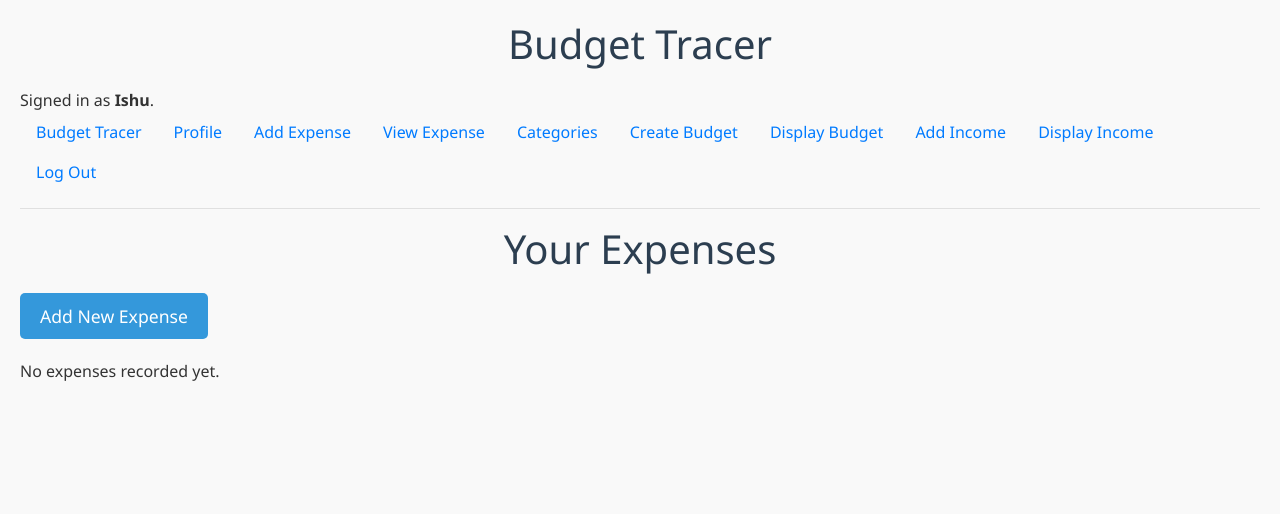
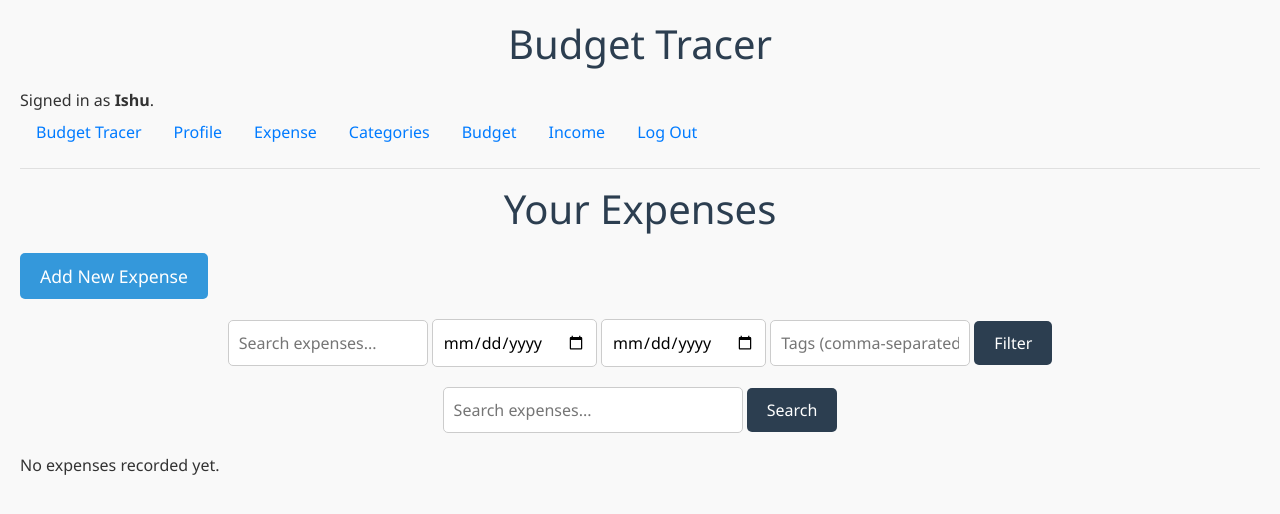
Before and after one commit to Ishannjain/Smart-Expense-Tracer, a Django app: page /display_expense/ in a window 1280 px wide. Shown: the top 514 px of the page. Run offline with Django 5.2, Linux system fonts and the light colour scheme; a user stored in the database is signed in; data comes from the database, SQL or seed files in the repository; both versions use the stored data as it was after the commit; some libraries are stand-ins or nearby versions.

Commit message:
search bar

```diff
--- a/budget/budget/settings.py
+++ b/budget/budget/settings.py
@@ -11,7 +11,7 @@ https://docs.djangoproject.com/en/5.1/ref/settings/
 """
 
 from pathlib import Path
-
+import os
 # Build paths inside the project like this: BASE_DIR / 'subdir'.
 BASE_DIR = Path(__file__).resolve().parent.parent
 
@@ -26,6 +26,8 @@ SECRET_KEY = 'django-insecure-_8okz4%h)9yu&@=1175jvc+)u@cddess!uq^eczt5b0*1dg&e0
 DEBUG = True
 
 ALLOWED_HOSTS = []
+MEDIA_URL = '/media/'
+MEDIA_ROOT = os.path.join(BASE_DIR, 'media')
 
 
 # Application definition
--- a/budget/record/admin.py
+++ b/budget/record/admin.py
@@ -6,3 +6,5 @@ admin.site.register(Category)
 admin.site.register(Expense)
 admin.site.register(Income)
 admin.site.register(Budget)
+admin.site.register(Profile)
+admin.site.register(Friend)
--- a/budget/record/models.py
+++ b/budget/record/models.py
@@ -1,5 +1,6 @@
 from django.contrib.auth.models import AbstractUser
 from django.db import models
+from PIL import Image
 
 
 class User(AbstractUser):
@@ -13,6 +14,7 @@ class Expense(models.Model):
     category=models.ForeignKey(Category,on_delete=models.SET_NULL,null=True)
     date=models.DateField()
     note=models.TextField(blank=True,max_length=1000)
+
 class Income(models.Model):
     user=models.ForeignKey(User,on_delete=models.CASCADE)
     amount=models.DecimalField(max_digits=10,decimal_places=2)
@@ -28,3 +30,21 @@ class Budget(models.Model):
     amount = models.DecimalField(max_digits=10, decimal_places=2)
     period = models.CharField(max_length=10, choices=[('monthly', 'Monthly'), ('yearly', 'Yearly')])
     start_date = models.DateField()
+class Profile(models.Model):
+    user=models.ForeignKey(User,on_delete=models.CASCADE)
+    image=models.ImageField(upload_to='profile_images/',default='default.jpg')
+    about=models.TextField(blank=True)
+    def __str__(self):
+        return f"{self.user.username} Profile"
+
+    def save(self, *args, **kwargs):
+        super().save(*args, **kwargs)
+
+        img = Image.open(self.image.path)
+        if img.height > 300 or img.width > 300:
+            output_size = (300, 300)
+            img.thumbnail(output_size)
+            img.save(self.image.path)
+class Friend(models.Model):
+    current_user = models.ForeignKey(User, related_name='owner', on_delete=models.CASCADE)
+    friend = models.ForeignKey(User, related_name='friend', on_delete=models.CASCADE)
--- a/budget/record/templates/record/display_expense.html
+++ b/budget/record/templates/record/display_expense.html
@@ -120,7 +120,28 @@
 
 <h1>Your Expenses</h1>
 <a href="{% url 'add_expense' %}" class="add-expense">Add New Expense</a>
+<form method="get" style="margin-bottom: 20px; text-align: center;">
+    <input type="text" name="q" placeholder="Search expenses..." value="{{ request.GET.q }}"
+           style="padding: 10px; width: 200px; border-radius: 5px; border: 1px solid #ccc;">
 
+    <input type="date" name="start_date" value="{{ request.GET.start_date }}"
+           style="padding: 10px; border-radius: 5px; border: 1px solid #ccc;">
+    <input type="date" name="end_date" value="{{ request.GET.end_date }}"
+           style="padding: 10px; border-radius: 5px; border: 1px solid #ccc;">
+
+    <input type="text" name="tags" placeholder="Tags (comma-separated)" value="{{ request.GET.tags }}"
+           style="padding: 10px; width: 200px; border-radius: 5px; border: 1px solid #ccc;">
+
+    <button type="submit" style="padding: 10px 20px; background-color: #2c3e50; color: white; border: none; border-radius: 5px;">
+        Filter
+    </button>
+</form><form method="get" style="margin-bottom: 20px; text-align: center;">
+    <input type="text" name="q" placeholder="Search expenses..." value="{{ request.GET.q }}"
+           style="padding: 10px; width: 300px; border-radius: 5px; border: 1px solid #ccc;">
+    <button type="submit" style="padding: 10px 20px; background-color: #2c3e50; color: white; border: none; border-radius: 5px;">
+        Search
+    </button>
+</form>
 {% if expenses %}
     <table>
         <thead>
--- a/budget/record/templates/record/layout.html
+++ b/budget/record/templates/record/layout.html
@@ -22,29 +22,22 @@
             </li>
             {% if user.is_authenticated %}
             <li class="nav-item">
-                <a class="nav-link" href="#">Profile</a>
+                <a class="nav-link" href="{% url 'profile' user.username%}">Profile</a>
             </li>
+
             <li class="nav-item">
-                <a class="nav-link" href="{% url 'add_expense' %}">Add Expense</a>
-            </li>
-            <li class="nav-item">
-                <a class="nav-link" href="{% url 'display_expense' %}">View Expense</a>
+                <a class="nav-link" href="{% url 'display_expense' %}">Expense</a>
             </li>
             <li class="nav-item">
                 <a class="nav-link" href="{% url 'categories_list' %}">Categories</a>
             </li>
 
+
             <li class="nav-item">
-                <a class="nav-link" href="{% url 'create_budget' %}">Create Budget</a>
+                <a class="nav-link" href="{% url 'display_budget' %}">Budget</a>
             </li>
             <li class="nav-item">
-                <a class="nav-link" href="{% url 'display_budget' %}">Display Budget</a>
-            </li>
-            <li class="nav-item">
-                <a class="nav-link" href="{% url 'add_income'%}">Add Income</a>
-            </li>
-            <li class="nav-item">
-                <a class="nav-link" href="{% url 'display_income'%}">Display Income</a>
+                <a class="nav-link" href="{% url 'display_income'%}">Income</a>
             </li>
                 <li class="nav-item">
                     <a class="nav-link" href="{% url 'logout' %}">Log Out</a>
--- a/budget/record/urls.py
+++ b/budget/record/urls.py
@@ -1,6 +1,9 @@
 from django.urls import path
 
 from . import views
+from django.conf import settings
+from django.conf.urls.static import static
+
 
 urlpatterns = [
     path("", views.index, name="index"),
@@ -19,7 +22,12 @@ urlpatterns = [
     path("create_budget/",views.create_budget,name="create_budget"),
     path("display_budget/",views.display_budget,name="display_budget"),
     path('budget/<int:budget_id>/edit/', views.edit_budget, name='edit_budget'),
-    path('budget/<int:budget_id>/delete/', views.delete_budget, name='delete_budget')
+    path('budget/<int:budget_id>/delete/', views.delete_budget, name='delete_budget'),
+    path('profile/<str:username>/', views.profile, name='profile'),
+    path('add_friend/<int:user_id>/', views.add_friend, name='add_friend'),
+    path('profile_view/<int:user_id>/', views.profile_view, name='profile_view')
+
 
 
 ]
+urlpatterns += static(settings.MEDIA_URL, document_root=settings.MEDIA_ROOT)
--- a/budget/record/views.py
+++ b/budget/record/views.py
@@ -5,7 +5,7 @@ from django.shortcuts import render,redirect, get_object_or_404
 from django.urls import reverse
 from django.db.models import Sum
 from decimal import Decimal
-
+from django.db.models import Q
 from .models import *
 from datetime import datetime
 def index(request):
@@ -64,10 +64,34 @@ def login_view(request):
         return render(request, "record/login.html")
 
 def display_expense(request):
-    expense=Expense.objects.filter(user=request.user).select_related('category')
-    total_expense = expense.aggregate(total=Sum('amount'))['total'] or 0
+    query = request.GET.get('q')
+    start_date = request.GET.get('start_date')
+    end_date = request.GET.get('end_date')
+    tags = request.GET.get('tags', '')
+    expenses = Expense.objects.select_related('category').filter(user=request.user)
+    if query:
+        expenses = expenses.filter(
+            Q(note__icontains=query) |
+            Q(category__name__icontains=query)
+        )
+
+    if start_date and end_date:
+        try:
+            start = datetime.strptime(start_date, '%Y-%m-%d').date()
+            end = datetime.strptime(end_date, '%Y-%m-%d').date()
+            expenses = expenses.filter(date__range=(start, end))
+        except ValueError:
+            pass  # Handle invalid date formats if necessary
+
+    if tags:
+        tag_list = [tag.strip() for tag in tags.split(',') if tag.strip()]
+        if tag_list:
+            expenses = expenses.filter(tags__name__in=tag_list).distinct()
+
+    expenses = expenses.order_by('-date')
+    total_expense = expenses.aggregate(total=Sum('amount'))['total'] or 0
     return render(request,'record/display_expense.html',{
-        "expenses":expense,
+        "expenses":expenses,
         "total_expense":total_expense
     })
 def add_expense(request):
@@ -216,8 +240,15 @@ def create_budget(request):
 
 
 def display_budget(request):
+    query = request.GET.get('q')
     budgets = Budget.objects.filter(user=request.user)
     budget_data = []
+    expenses = Expense.objects.select_related('category').filter(user=request.user)
+    if query:
+        expenses = expenses.filter(
+            Q(note__icontains=query) |
+            Q(category__name__icontains=query)
+        )
 
     for budget in budgets:
         expenses = Expense.objects.filter(
@@ -287,3 +318,26 @@ def delete_budget(request, budget_id):
         budget.delete()
         return redirect('display_budget')
     return render(request, 'record/delete_budget.html', {'budget': budget})
+def profile(request,username):
+    user=get_object_or_404(User,username=username)
+    return render(request,'record/profile.html',{
+        "user":user
+    })
+
+def profile_view(request):
+    if request.method == 'POST' and request.FILES.get('image'):
+        image = request.FILES['image']
+        profile = request.user.profile
+        profile.image.save(image.name, image)
+        profile.save()
+        return redirect('profile', username=request.user.username)
+
+    return render(request, 'record/profile_view.html')
+
+def add_friend(request,user_id):
+     friend=User.objects.get(id=user_id)
+     Friend.objects.create(
+         current_user=request.user,
+         friend=friend
+     )
+     return redirect('profile',username=friend.username)
```
Also changed, not shown: budget/record/templates/record/display_budget.html (+8 -0 lines), budget/record/templates/record/profile.html (added, +62 -0 lines), budget/record/templates/record/profile_view.html (added, +18 -0 lines), budget/db.sqlite3, budget/record/migrations/0005_profile.py (added), budget/record/migrations/0006_friend.py (added), budget/record/templates/record/display_income.html (line endings or trailing spaces).
